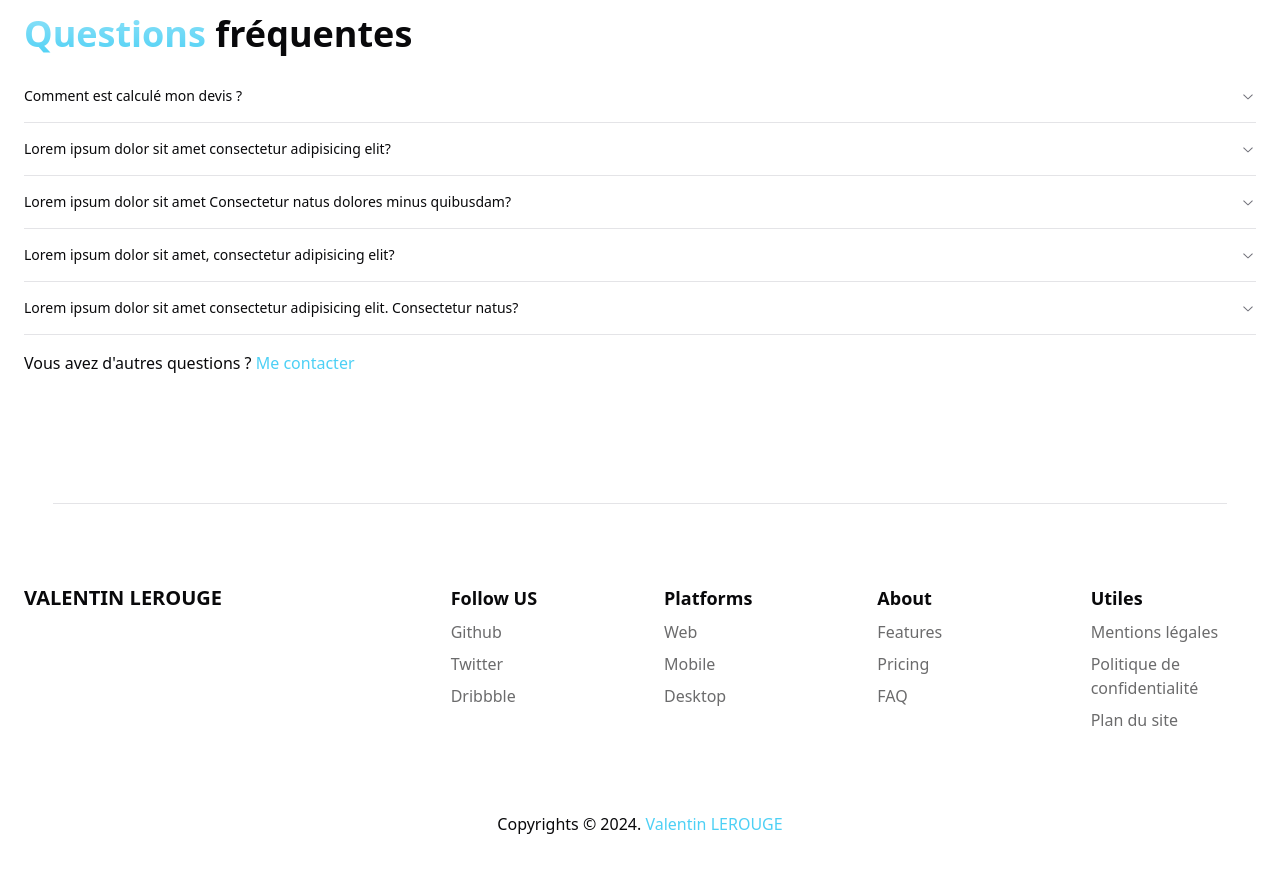
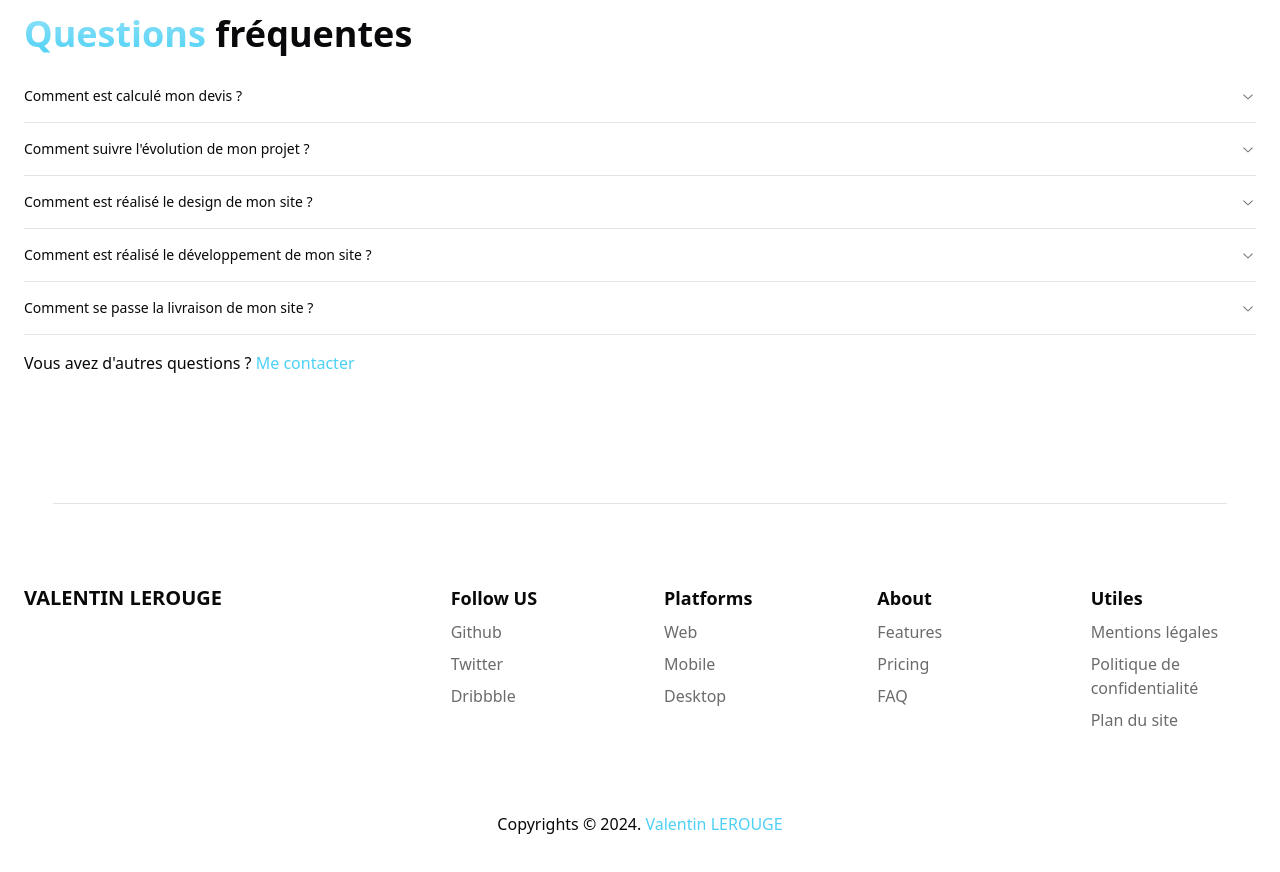
Before and after one commit to DopeCloudd/portfolio_freelance_react, a React (Vite) app: page / in a window 1280 px wide. Shown: the part 5080-5952 px from the top of the page. Built offline with nearby package versions, Linux system fonts and the light colour scheme.

Commit message:
chore: change all questions and responses

```diff
--- a/src/components/FAQ.tsx
+++ b/src/components/FAQ.tsx
@@ -19,28 +19,27 @@ const FAQList: FAQProps[] = [
     value: "item-1",
   },
   {
-    question: "Lorem ipsum dolor sit amet consectetur adipisicing elit?",
+    question: "Comment suivre l'évolution de mon projet ?",
     answer:
-      "Lorem ipsum dolor sit amet, consectetur adipisicing elit. Sint labore quidem quam? Consectetur sapiente iste rerum reiciendis animi nihil nostrum sit quo, modi quod.",
+      "Nous aurons des points réguliers pour valider l'avancement et apporter des modifications si nécessaire.",
     value: "item-2",
   },
   {
-    question:
-      "Lorem ipsum dolor sit amet  Consectetur natus dolores minus quibusdam?",
+    question: "Comment est réalisé le design de mon site ?",
     answer:
-      "Lorem ipsum dolor sit amet consectetur, adipisicing elit. Labore qui nostrum reiciendis veritatis necessitatibus maxime quis ipsa vitae cumque quo?",
+      "Je réalise d'abord un design sur mesure pour votre site en vous faisant part de toutes les possibilités offertes.",
     value: "item-3",
   },
   {
-    question: "Lorem ipsum dolor sit amet, consectetur adipisicing elit?",
-    answer: "Lorem ipsum dolor sit amet consectetur, adipisicing elit.",
+    question: "Comment est réalisé le développement de mon site ?",
+    answer:
+      "Une fois le design et le cahier des charges validés, je réalise le développement de votre site suivant l'offre que vous aurez choisie.",
     value: "item-4",
   },
   {
-    question:
-      "Lorem ipsum dolor sit amet consectetur adipisicing elit. Consectetur natus?",
+    question: "Comment se passe la livraison de mon site ?",
     answer:
-      "Lorem ipsum dolor sit amet, consectetur adipisicing elit. Sint labore quidem quam? Consectetur sapiente iste rerum reiciendis animi nihil nostrum sit quo, modi quod.",
+      "Une fois le développement terminé et votre site testé, je vous livre le site avec un guide d'utilisation et une petite formation.",
     value: "item-5",
   },
 ];
```
